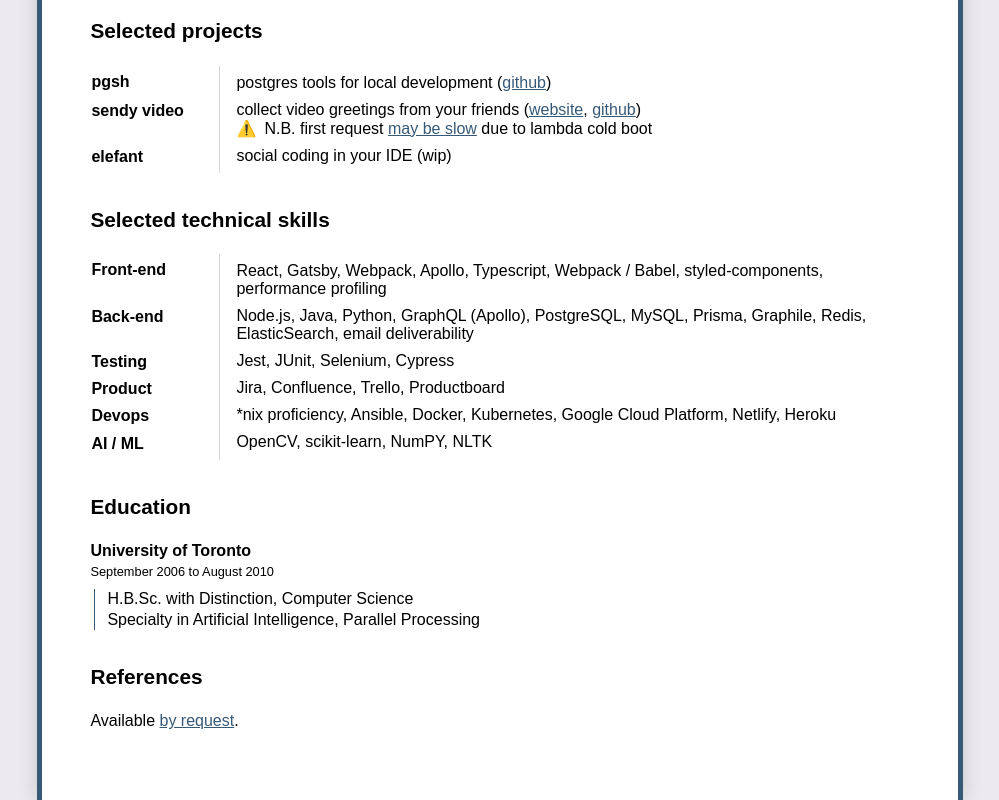
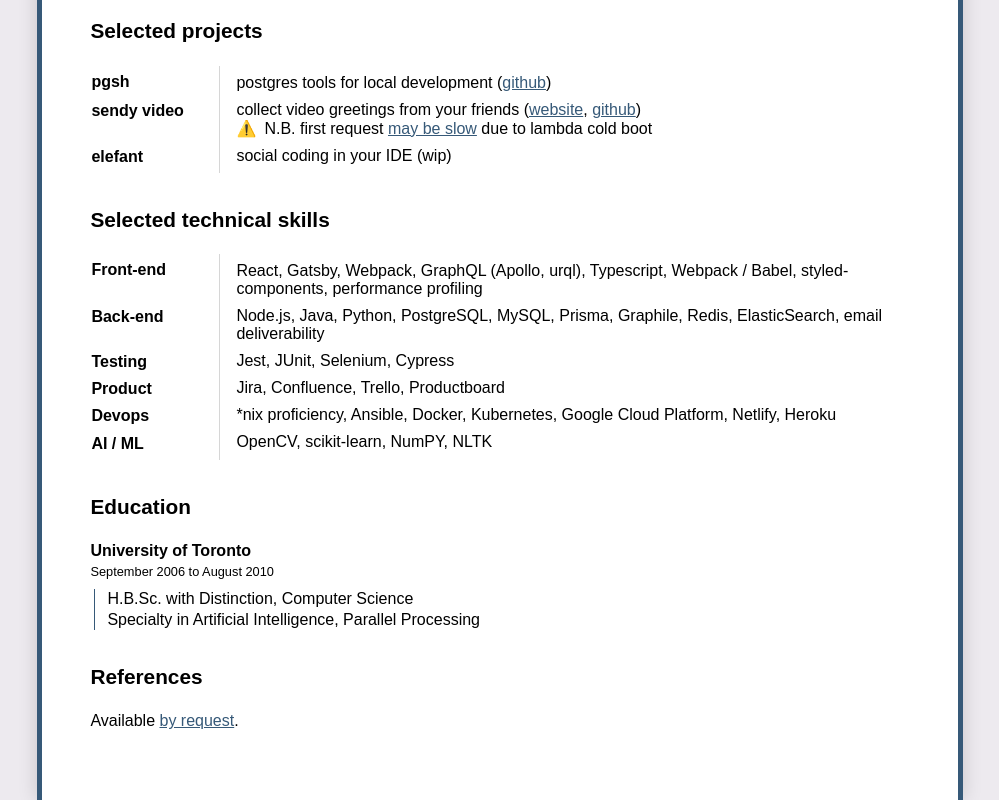
Before and after one commit to sastraxi/sastraxi-web, a Gatsby site: page /resume in a window 1280 px wide. Shown: the part 1976-2776 px from the top of the page, without its empty margins (140-1139 px from the left). Built offline with nearby package versions, Linux system fonts and the light colour scheme; Gatsby itself is replaced by a stand-in of ours; a web font is replaced by a local one.

Commit message:
Update SkillsTable.jsx

```diff
--- a/src/components/SkillsTable.jsx
+++ b/src/components/SkillsTable.jsx
@@ -15,7 +15,7 @@
     'React',
     'Gatsby',
     'Webpack',
-    'Apollo',
+    'GraphQL (Apollo, urql)',
     'Typescript',
     'Webpack / Babel',
     'styled-components',
@@ -25,7 +25,6 @@
     'Node.js',
     'Java',
     'Python',
-    'GraphQL (Apollo)',
     'PostgreSQL',
     'MySQL',
     'Prisma',
```
